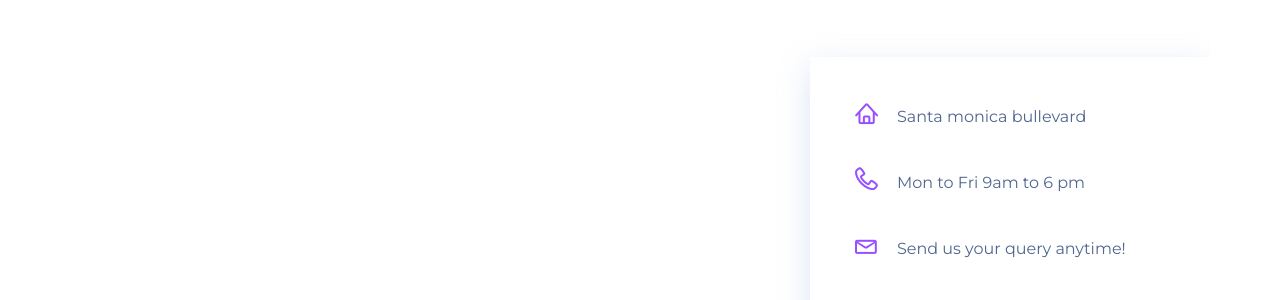
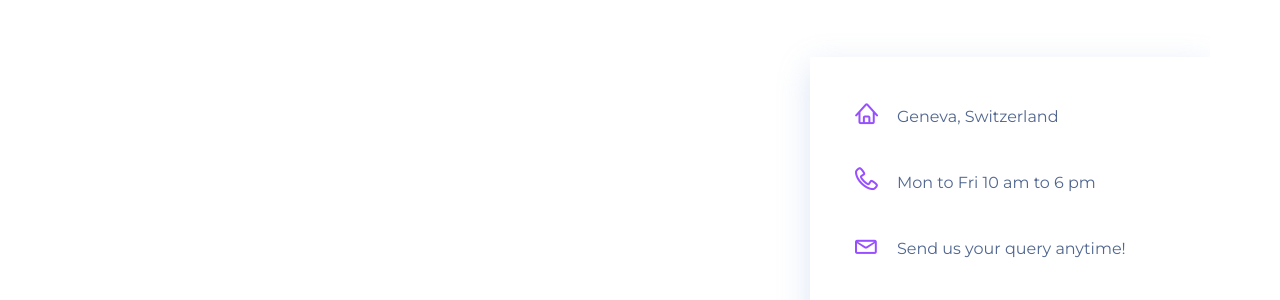
Before and after one commit to Tokenomic-org/test, a Jekyll site: the page built from contact.html, in a window 1280 px wide and 900 px high. Shown: the part 321-621 px from the top of the window. Built offline with Jekyll 4.4.1, drawn with Linux system fonts in a browser that asks for light colours.

Commit message:
Update contact.html

```diff
--- a/contact.html
+++ b/contact.html
@@ -22,7 +22,7 @@ title: Contact Us
                         </div>
                         <div class="desc">
                             <h4>{{ site.contact_address }}</h4>
-                            <p>Santa monica bullevard</p>
+                            <p>Geneva, Switzerland</p>
                         </div>
                     </div>
                     <div class="single-line d-flex flex-row">
@@ -32,7 +32,7 @@ title: Contact Us
                         <div class="desc">
                             <a href="tel:{{ site.contact_phone }}"></a>
                             <h4>{{ site.contact_phone }}</h4>
-                            <p>Mon to Fri 9am to 6 pm</p>
+                            <p>Mon to Fri 10 am to 6 pm</p>
                         </div>
                     </div>
                     <div class="single-line d-flex flex-row">
```
